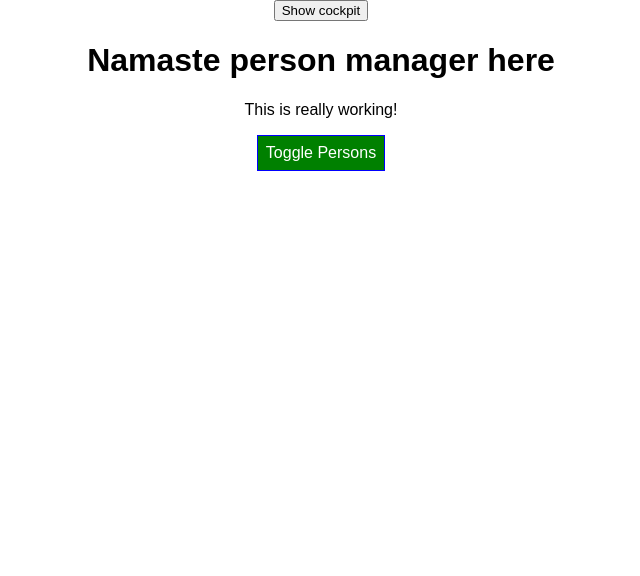
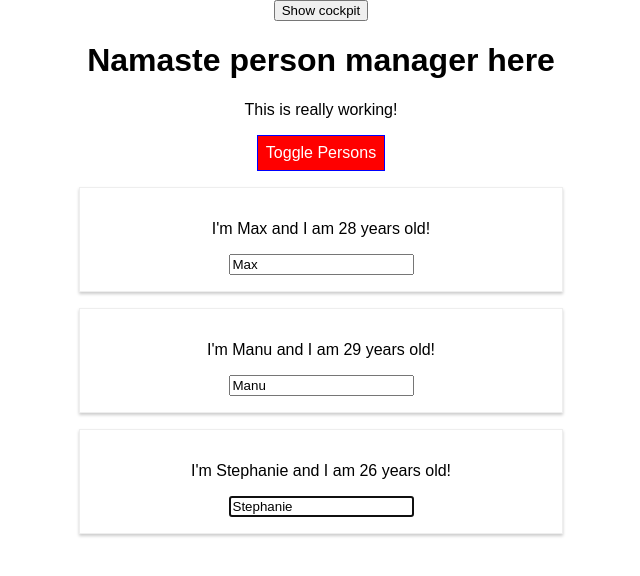
Before and after one commit to kaushik597/react-complete-guide, a React app: page / in a window 1280 px wide. Shown: the top 576 px of the page, without its empty margins (319-959 px from the left). Built offline with nearby package versions, Linux system fonts and the light colour scheme.

Commit message:
using useref for hooks

```diff
--- a/src/Components/Cockpit/Cockpit.js
+++ b/src/Components/Cockpit/Cockpit.js
@@ -1,12 +1,15 @@
-import React, {useEffect} from 'react'
+import React, {useEffect,  useRef} from 'react'
 import classes from './Cockpit.css'
 
 const cockpit=(props)=>{
+
+  const toggleBtnRef=useRef(null)
   useEffect(()=>{
     console.log("[cockpit.js] use effect");
-    setTimeout(()=>{
-      alert("use  effect executed")
-    },1000)
+    // setTimeout(()=>{
+    //   alert("use  effect executed")
+    // },1000)
+    toggleBtnRef.current.click();
     return ()=>{
       console.log("[cockpit.js] cleanup work in use effect");
     }
@@ -33,7 +36,7 @@
         <di className={classes.Cockpit}>
         <h1>{props.title}</h1>
         <p className={assignedClasses.join(' ')}>This is really working!</p>
-        <button className={btnClass} onClick={props.toggle}>
+        <button ref={toggleBtnRef} className={btnClass} onClick={props.toggle}>
           Toggle Persons
         </button>
     </di>
```
